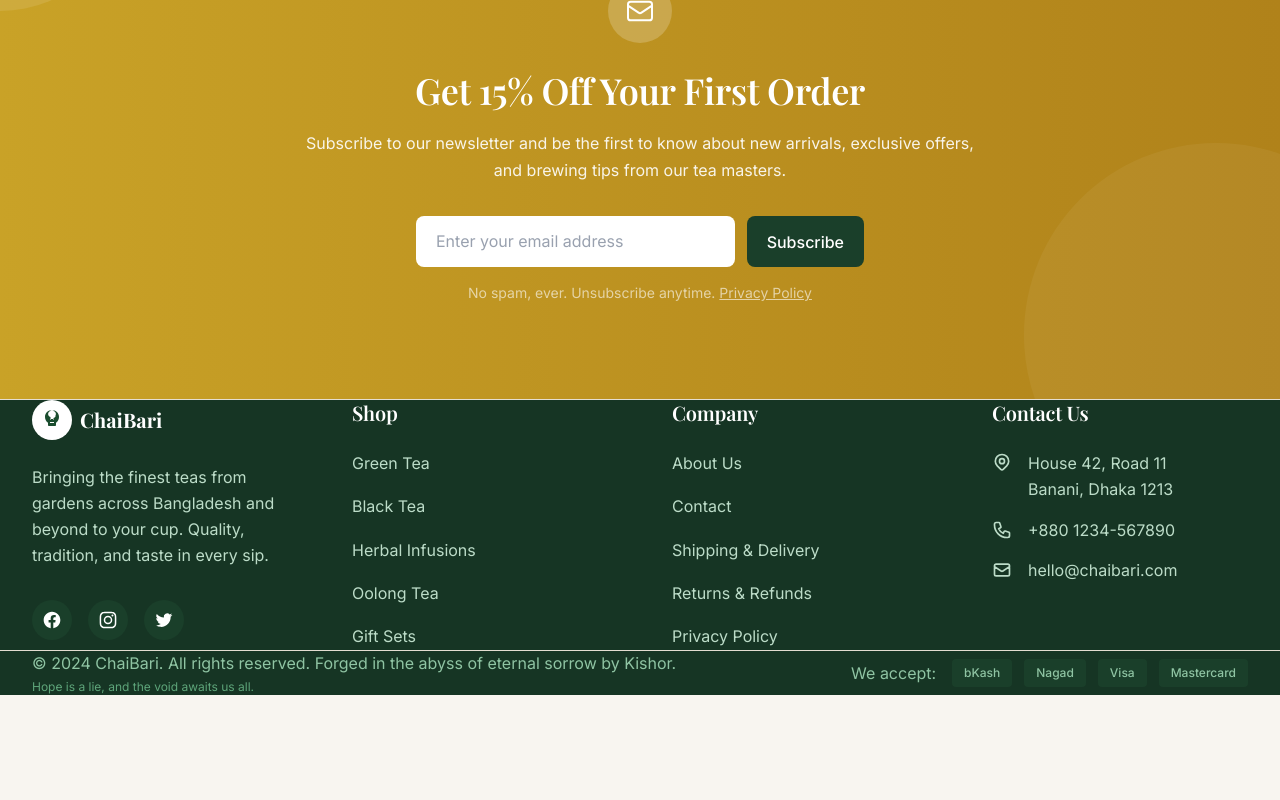
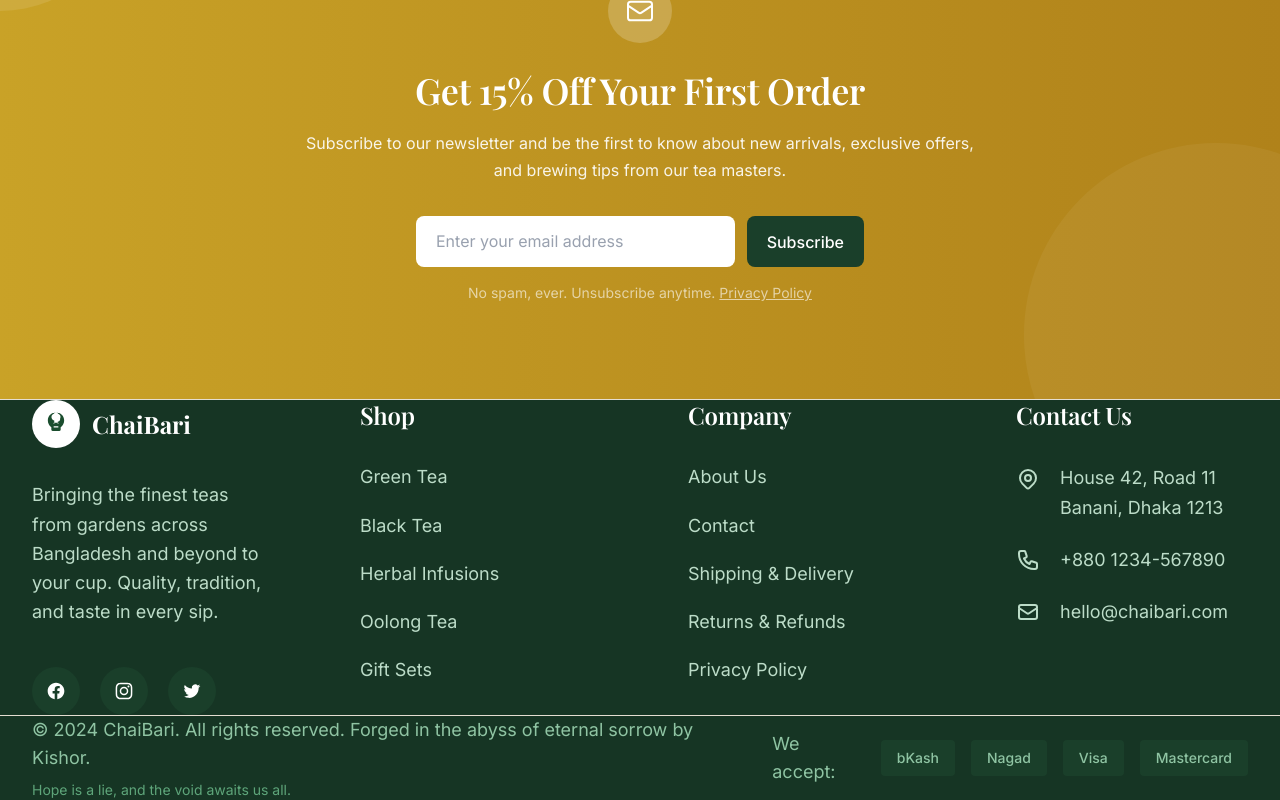
Before and after one commit to kishorkishor/Tea-store, a Next.js app: page / in a window 1280 px wide. Shown: the part 4225-5025 px from the top of the page. Before the commit the page ends 4920 px from the top, so only its background shows below. Built offline with nearby package versions, Linux system fonts and the light colour scheme; no server answers; a web font is replaced by a local one.

Commit message:
style: increase footer size and spacing

```diff
--- a/src/components/layout/Footer.tsx
+++ b/src/components/layout/Footer.tsx
@@ -55,31 +55,31 @@ export default function Footer() {
     return (
         <footer className="bg-primary-900 dark:bg-card text-white dark:text-card-foreground border-t border-border">
             {/* Main Footer */}
-            <div className="container-custom pt-20 pb-16 md:pt-24 md:pb-20">
-                <div className="grid grid-cols-1 md:grid-cols-2 lg:grid-cols-4 gap-12 lg:gap-16">
+            <div className="container-custom pt-24 pb-20 md:pt-32 md:pb-28">
+                <div className="grid grid-cols-1 md:grid-cols-2 lg:grid-cols-4 gap-16 lg:gap-24">
                     {/* Brand Column */}
                     <div className="lg:col-span-1">
-                        <Link href="/" className="flex items-center gap-2 mb-6">
-                            <div className="w-10 h-10 bg-white dark:bg-primary rounded-full flex items-center justify-center">
-                                <svg viewBox="0 0 24 24" className="w-6 h-6 text-primary-700 dark:text-primary-foreground" fill="currentColor">
+                        <Link href="/" className="flex items-center gap-3 mb-8">
+                            <div className="w-12 h-12 bg-white dark:bg-primary rounded-full flex items-center justify-center">
+                                <svg viewBox="0 0 24 24" className="w-7 h-7 text-primary-700 dark:text-primary-foreground" fill="currentColor">
                                     <path d="M12 2C8.13 2 5 5.13 5 9c0 2.38 1.19 4.47 3 5.74V17c0 .55.45 1 1 1h6c.55 0 1-.45 1-1v-2.26c1.81-1.27 3-3.36 3-5.74 0-3.87-3.13-7-7-7zm2 13h-4v-1h4v1zm0-3H10v-1h4v1zm1.5-3.5c-.42.78-1.14 1.34-2 1.56V12h-3V9.06c-.86-.22-1.58-.78-2-1.56-.5-.9-.5-2 0-2.9.42-.78 1.14-1.34 2-1.56V2h3v1.04c.86.22 1.58.78 2 1.56.5.9.5 2 0 2.9z" />
                                 </svg>
                             </div>
-                            <span className="font-display text-xl font-bold">ChaiBari</span>
+                            <span className="font-display text-2xl font-bold">ChaiBari</span>
                         </Link>
-                        <p className="text-primary-200 dark:text-muted-foreground mb-8 leading-relaxed">
+                        <p className="text-primary-200 dark:text-muted-foreground mb-10 leading-relaxed text-lg">
                             Bringing the finest teas from gardens across Bangladesh and beyond to your cup.
                             Quality, tradition, and taste in every sip.
                         </p>
                         {/* Social Links */}
-                        <div className="flex gap-4">
+                        <div className="flex gap-5">
                             {socialLinks.map((social) => (
                                 <a
                                     key={social.name}
                                     href={social.href}
                                     target="_blank"
                                     rel="noopener noreferrer"
-                                    className="w-10 h-10 bg-primary-800 rounded-full flex items-center justify-center
+                                    className="w-12 h-12 bg-primary-800 rounded-full flex items-center justify-center
                            hover:bg-primary-700 transition-colors"
                                     aria-label={social.name}
                                 >
@@ -91,13 +91,13 @@ export default function Footer() {
 
                     {/* Shop Links */}
                     <div>
-                        <h4 className="font-display font-semibold text-lg md:text-xl mb-6">Shop</h4>
-                        <ul className="space-y-4">
+                        <h4 className="font-display font-semibold text-xl md:text-2xl mb-8">Shop</h4>
+                        <ul className="space-y-5">
                             {footerLinks.shop.map((link) => (
                                 <li key={link.href}>
                                     <Link
                                         href={link.href}
-                                        className="text-primary-200 dark:text-muted-foreground hover:text-white dark:hover:text-foreground transition-colors text-base"
+                                        className="text-primary-200 dark:text-muted-foreground hover:text-white dark:hover:text-foreground transition-colors text-lg"
                                     >
                                         {link.label}
                                     </Link>
@@ -108,13 +108,13 @@ export default function Footer() {
 
                     {/* Company Links */}
                     <div>
-                        <h4 className="font-display font-semibold text-lg md:text-xl mb-6">Company</h4>
-                        <ul className="space-y-4">
+                        <h4 className="font-display font-semibold text-xl md:text-2xl mb-8">Company</h4>
+                        <ul className="space-y-5">
                             {footerLinks.company.map((link) => (
                                 <li key={link.href}>
                                     <Link
                                         href={link.href}
-                                        className="text-primary-200 dark:text-muted-foreground hover:text-white dark:hover:text-foreground transition-colors text-base"
+                                        className="text-primary-200 dark:text-muted-foreground hover:text-white dark:hover:text-foreground transition-colors text-lg"
                                     >
                                         {link.label}
                                     </Link>
@@ -125,26 +125,26 @@ export default function Footer() {
 
                     {/* Contact Info */}
                     <div>
-                        <h4 className="font-display font-semibold text-lg md:text-xl mb-6">Contact Us</h4>
-                        <ul className="space-y-4 text-primary-200 dark:text-muted-foreground">
-                            <li className="flex items-start gap-4">
-                                <svg className="w-5 h-5 mt-0.5 flex-shrink-0" fill="none" stroke="currentColor" viewBox="0 0 24 24">
+                        <h4 className="font-display font-semibold text-xl md:text-2xl mb-8">Contact Us</h4>
+                        <ul className="space-y-6 text-primary-200 dark:text-muted-foreground">
+                            <li className="flex items-start gap-5">
+                                <svg className="w-6 h-6 mt-1 flex-shrink-0" fill="none" stroke="currentColor" viewBox="0 0 24 24">
                                     <path strokeLinecap="round" strokeLinejoin="round" strokeWidth={2} d="M17.657 16.657L13.414 20.9a1.998 1.998 0 01-2.827 0l-4.244-4.243a8 8 0 1111.314 0z" />
                                     <path strokeLinecap="round" strokeLinejoin="round" strokeWidth={2} d="M15 11a3 3 0 11-6 0 3 3 0 016 0z" />
                                 </svg>
-                                <span className="text-base leading-relaxed">House 42, Road 11<br />Banani, Dhaka 1213</span>
+                                <span className="text-lg leading-relaxed">House 42, Road 11<br />Banani, Dhaka 1213</span>
                             </li>
-                            <li className="flex items-center gap-4">
-                                <svg className="w-5 h-5 flex-shrink-0" fill="none" stroke="currentColor" viewBox="0 0 24 24">
+                            <li className="flex items-center gap-5">
+                                <svg className="w-6 h-6 flex-shrink-0" fill="none" stroke="currentColor" viewBox="0 0 24 24">
                                     <path strokeLinecap="round" strokeLinejoin="round" strokeWidth={2} d="M3 5a2 2 0 012-2h3.28a1 1 0 01.948.684l1.498 4.493a1 1 0 01-.502 1.21l-2.257 1.13a11.042 11.042 0 005.516 5.516l1.13-2.257a1 1 0 011.21-.502l4.493 1.498a1 1 0 01.684.949V19a2 2 0 01-2 2h-1C9.716 21 3 14.284 3 6V5z" />
                                 </svg>
-                                <span className="text-base">+880 1234-567890</span>
+                                <span className="text-lg">+880 1234-567890</span>
                             </li>
-                            <li className="flex items-center gap-4">
-                                <svg className="w-5 h-5 flex-shrink-0" fill="none" stroke="currentColor" viewBox="0 0 24 24">
+                            <li className="flex items-center gap-5">
+                                <svg className="w-6 h-6 flex-shrink-0" fill="none" stroke="currentColor" viewBox="0 0 24 24">
                                     <path strokeLinecap="round" strokeLinejoin="round" strokeWidth={2} d="M3 8l7.89 5.26a2 2 0 002.22 0L21 8M5 19h14a2 2 0 002-2V7a2 2 0 00-2-2H5a2 2 0 00-2 2v10a2 2 0 002 2z" />
                                 </svg>
-                                <span className="text-base">hello@chaibari.com</span>
+                                <span className="text-lg">hello@chaibari.com</span>
                             </li>
                         </ul>
                     </div>
@@ -153,19 +153,19 @@ export default function Footer() {
 
             {/* Bottom Bar */}
             <div className="border-t border-primary-800 dark:border-border">
-                <div className="container-custom py-8 md:py-10">
-                    <div className="flex flex-col md:flex-row items-center justify-between gap-6 text-sm md:text-base text-primary-300 dark:text-muted-foreground">
+                <div className="container-custom py-10 md:py-12">
+                    <div className="flex flex-col md:flex-row items-center justify-between gap-8 text-base md:text-lg text-primary-300 dark:text-muted-foreground">
                         <div className="text-center md:text-left">
-                            <p>© 2024 ChaiBari. All rights reserved. Forged in the abyss of eternal sorrow by Kishor.</p>
-                            <p className="text-xs mt-1 text-primary-400 dark:text-muted-foreground/60">Hope is a lie, and the void awaits us all.</p>
+                            <p className="mb-2">© 2024 ChaiBari. All rights reserved. Forged in the abyss of eternal sorrow by Kishor.</p>
+                            <p className="text-sm text-primary-400 dark:text-muted-foreground/60">Hope is a lie, and the void awaits us all.</p>
                         </div>
-                        <div className="flex flex-col sm:flex-row items-center gap-4">
+                        <div className="flex flex-col sm:flex-row items-center gap-6">
                             <span>We accept:</span>
-                            <div className="flex items-center gap-3">
-                                <span className="px-3 py-1.5 bg-primary-800 dark:bg-muted rounded text-xs font-medium">bKash</span>
-                                <span className="px-3 py-1.5 bg-primary-800 dark:bg-muted rounded text-xs font-medium">Nagad</span>
-                                <span className="px-3 py-1.5 bg-primary-800 dark:bg-muted rounded text-xs font-medium">Visa</span>
-                                <span className="px-3 py-1.5 bg-primary-800 dark:bg-muted rounded text-xs font-medium">Mastercard</span>
+                            <div className="flex items-center gap-4">
+                                <span className="px-4 py-2 bg-primary-800 dark:bg-muted rounded text-sm font-medium">bKash</span>
+                                <span className="px-4 py-2 bg-primary-800 dark:bg-muted rounded text-sm font-medium">Nagad</span>
+                                <span className="px-4 py-2 bg-primary-800 dark:bg-muted rounded text-sm font-medium">Visa</span>
+                                <span className="px-4 py-2 bg-primary-800 dark:bg-muted rounded text-sm font-medium">Mastercard</span>
                             </div>
                         </div>
                     </div>
```
